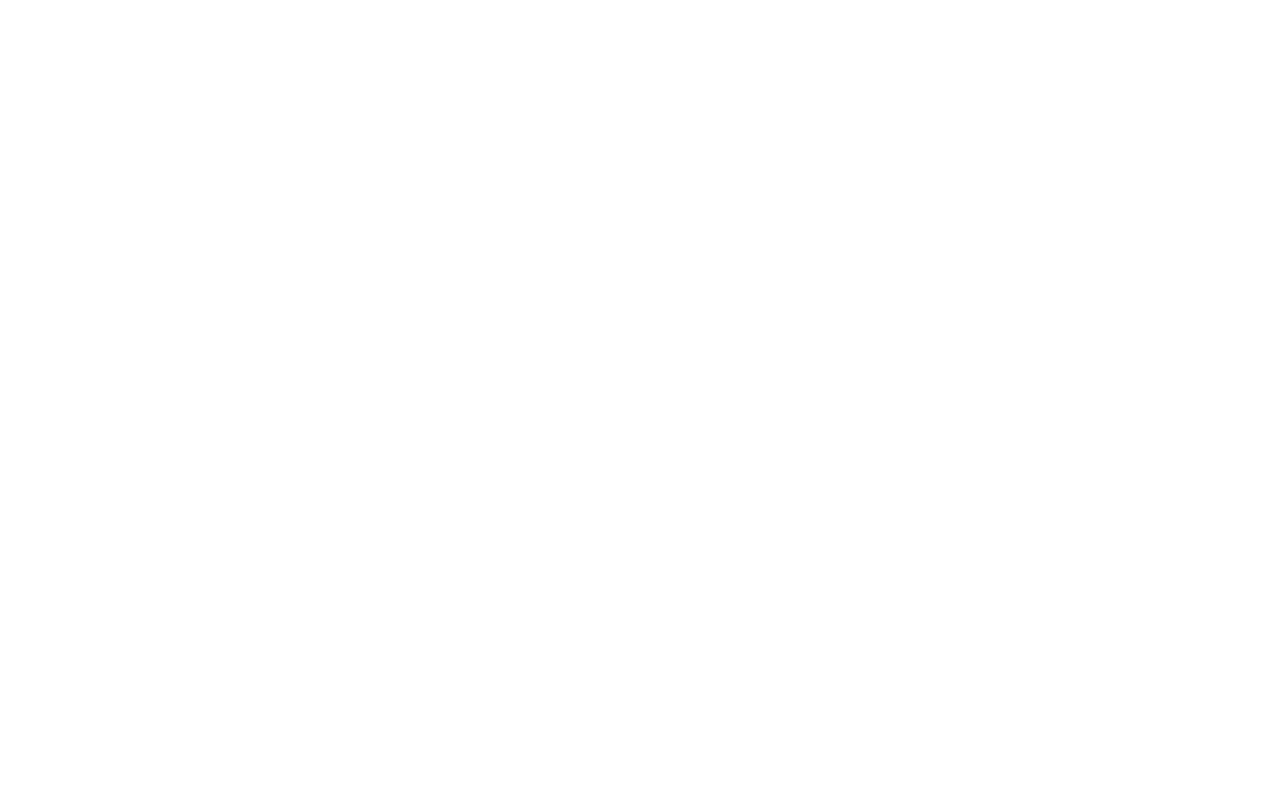
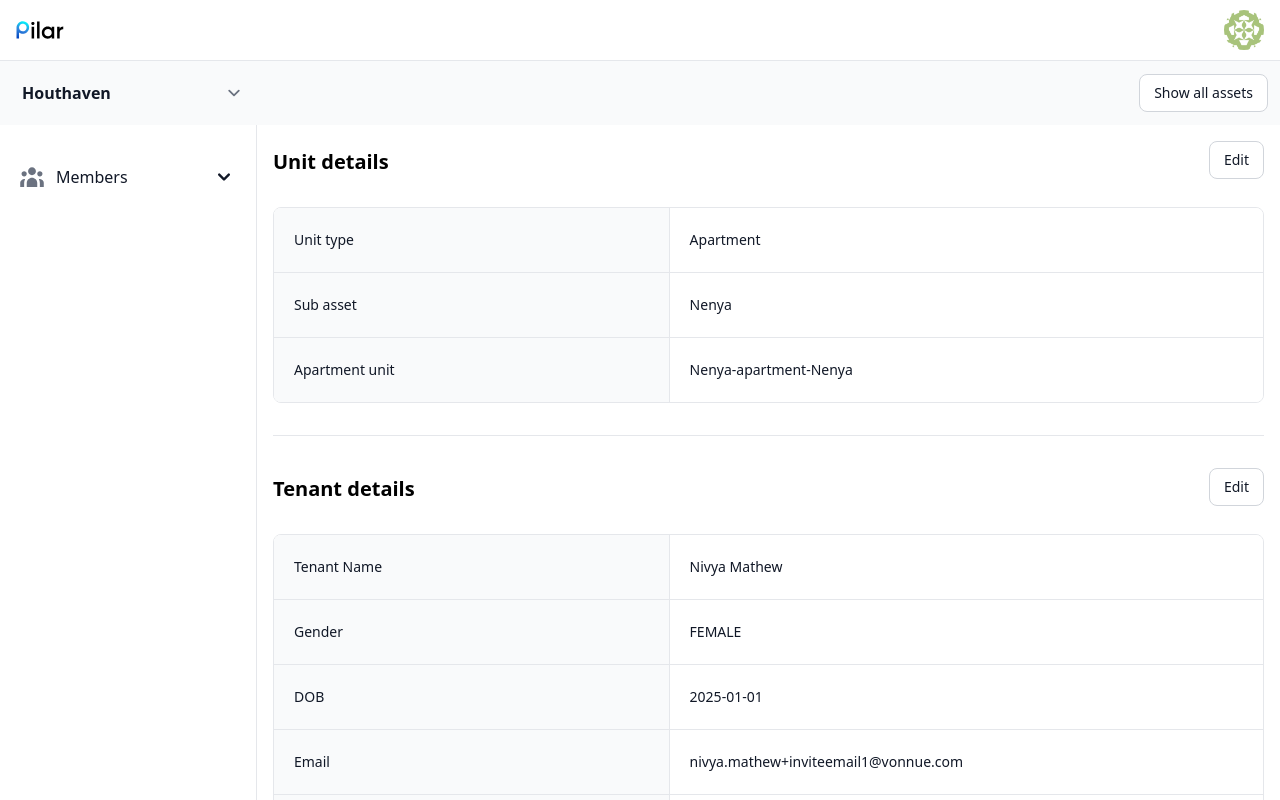
Before and after one commit to Alee-star/pilar-app, a React (Vite) app: page /viewDetail in a window 1280 px wide. Before the commit this address had no page. Built offline with nearby package versions, Linux system fonts and the light colour scheme.

Commit message:
feat: add view detail page

```diff
--- a/public/assets/details.json
+++ b/public/assets/details.json
@@ -1,7 +1,7 @@
 {
   "unit_details": [
     {
-      "label": "Unit Type",
+      "label": "Unit type",
       "value": "Apartment"
     },
     {
--- a/src/App.tsx
+++ b/src/App.tsx
@@ -5,6 +5,7 @@ import Archive from "./pages/Archive";
 import { useState } from "react";
 import { User } from "./types/TableTypes";
 import "./index.css";
+import ViewDetail from "./pages/ViewDetail";
 
 function App() {
   const [selectedView, setSelectedView] = useState("");
@@ -19,6 +20,7 @@ function App() {
             path="/tenants"
             element={<Tenants selectedView={selectedView} />}
           />
+          <Route path="/viewDetail" element={<ViewDetail />} />
         </Route>
         <Route
           path="/archive"
--- a/src/components/DetailTable.tsx
+++ b/src/components/DetailTable.tsx
@@ -7,7 +7,7 @@ interface DetailTableProps {
 
 const DetailTable: React.FC<DetailTableProps> = ({ data }) => {
   return (
-    <div className="rounded-lg border overflow-hidden">
+    <div className="rounded-lg border overflow-hidden mt-7">
       <table className="w-full text-sm text-left text-gray-500">
         <tbody className="divide-y">
           {data.map((item, index) => (
@@ -18,7 +18,17 @@ const DetailTable: React.FC<DetailTableProps> = ({ data }) => {
               <td className="text-sm p-5 leading-5 border-r w-2/5 bg-gray-50 flex items-center gap-2">
                 {item.label}
               </td>
-              <td className="p-5 text-sm leading-6">{item.value}</td>
+              <td className="p-5 text-sm leading-6">
+                {item.label === "Rental Contract" ? (
+                  <div className="flex flex-col text-blue-700 font-bold">
+                    <a href="#" className="hover:text-blue-400">
+                      {item.value}
+                    </a>
+                  </div>
+                ) : (
+                  item.value
+                )}
+              </td>
             </tr>
           ))}
         </tbody>
--- a/src/components/TenantDetails.tsx
+++ b/src/components/TenantDetails.tsx
@@ -2,6 +2,7 @@ import React, { useEffect, useState } from "react";
 import { TenantDetailsProps, DetailEntry } from "../types/DetailTableTypes";
 import { titleToKey } from "../types/Map";
 import DetailTable from "./DetailTable";
+import Button from "./Button";
 
 const TenantDetails: React.FC<TenantDetailsProps> = ({ title }) => {
   const [data, setData] = useState<DetailEntry[]>([]);
@@ -41,11 +42,13 @@ const TenantDetails: React.FC<TenantDetailsProps> = ({ title }) => {
   return (
     <>
       <section>
-        <div className="flex justify-between items-center mb-6 mt-4">
-          <h5 className="font-semibold text-xl leading-7">Unit details</h5>
+        <div className="flex justify-between items-center mb-6">
+          <h5 className="font-semibold text-xl leading-7 mt-1">{title}</h5>
+          <Button label="Edit" />
         </div>
-        <DetailTable data={data} />
       </section>
+      <DetailTable data={data} />
+      <div className="h-px bg-gray-200 w-full my-8" />
     </>
   );
 };
--- a/src/components/TenantTable.tsx
+++ b/src/components/TenantTable.tsx
@@ -17,6 +17,10 @@ const TenantTable: React.FC<TenantTableProps> = ({
       .then((data) => setTenants(data))
       .catch((error) => console.error("error fetching data:", error));
   }, []);
+
+  const handleViewDetailClick = () => {
+    navigate("/viewDetail");
+  };
 
   const handleArchiveClick = (tenantId: string) => {
     navigate("/archive", { state: { tenantId } });
@@ -75,7 +79,10 @@ const TenantTable: React.FC<TenantTableProps> = ({
                 </td>
                 <td className="px-6 py-4">
                   <div className="flex gap-x-4 items-center justify-between">
-                    <Button label="View Detail" />
+                    <Button
+                      label="View Detail"
+                      onClick={handleViewDetailClick}
+                    />
                     <Button
                       label={
                         tenant.lastSignedIn ? "Reset Password" : "Re-invite"
--- /dev/null
+++ b/src/pages/ViewDetail.tsx
@@ -0,0 +1,15 @@
+import TenantDetails from "../components/TenantDetails";
+
+const ViewDetail = () => {
+  return (
+    <>
+      <TenantDetails title="Unit details" />
+      <TenantDetails title="Tenant details" />
+      <TenantDetails title="Onboarding Information" />
+      <TenantDetails title="Contract" />
+      <TenantDetails title="Other Documents" />
+    </>
+  );
+};
+
+export default ViewDetail;
```
